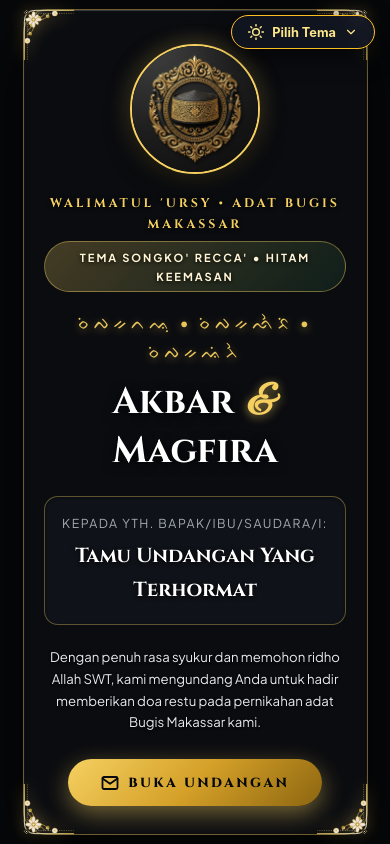
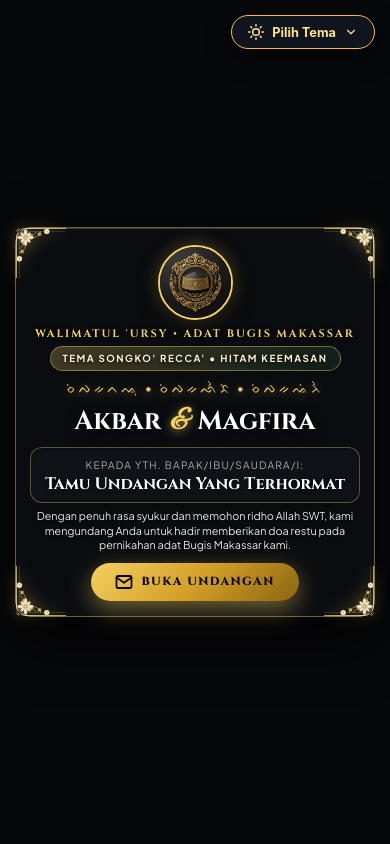
Before and after one commit to alwimz/undangan-digital-ByAlif, a plain HTML site: page recca.html in a window 390 px wide. Shown: the top 844 px of the page. Drawn offline with Linux system fonts and the light colour scheme.

Commit message:
fix(recca): optimize mobile opening cover layout and elevate open button

```diff
--- a/css/recca.css
+++ b/css/recca.css
@@ -312,12 +312,16 @@ body.lock-scroll {
   inset: 0;
   width: 100%;
   height: 100%;
+  min-height: 100vh;
+  min-height: 100dvh;
   display: flex;
   align-items: center;
   justify-content: center;
   background-color: var(--bg-deep);
   z-index: 9999;
-  padding: 1.5rem;
+  padding: clamp(0.75rem, 2.5vh, 1.5rem) 1rem;
+  box-sizing: border-box;
+  overflow-y: auto;
   transition: opacity 0.9s cubic-bezier(0.77, 0, 0.175, 1), transform 0.9s cubic-bezier(0.77, 0, 0.175, 1), visibility 0.9s;
 }
 
@@ -329,38 +333,44 @@ body.lock-scroll {
 }
 
 .cover-card {
+  position: relative;
   width: 100%;
-  max-width: 470px;
-  background: rgba(12, 14, 18, 0.85);
+  max-width: 440px;
+  max-height: 94dvh;
+  background: rgba(12, 14, 18, 0.88);
   border: 1px solid var(--gold-border);
-  border-radius: 24px;
-  padding: 2.75rem 2rem 2.25rem;
+  border-radius: 20px;
+  padding: clamp(1.25rem, 2.8vh, 1.9rem) clamp(1rem, 3.5vw, 1.6rem) clamp(1.1rem, 2.5vh, 1.65rem);
   text-align: center;
-  position: relative;
-  box-shadow: 0 24px 70px rgba(0, 0, 0, 0.85), inset 0 1px 1px rgba(255, 255, 255, 0.2);
+  box-shadow: 0 20px 60px rgba(0, 0, 0, 0.85), inset 0 1px 1px rgba(255, 255, 255, 0.2);
   backdrop-filter: blur(16px);
   -webkit-backdrop-filter: blur(16px);
+  display: flex;
+  flex-direction: column;
+  justify-content: center;
+  align-items: center;
+  box-sizing: border-box;
 }
 
 .cover-crest {
-  width: 130px;
-  height: 130px;
+  width: clamp(75px, 14vh, 100px);
+  height: clamp(75px, 14vh, 100px);
   object-fit: cover;
   border-radius: 50%;
-  margin: 0 auto 1.35rem;
+  margin: 0 auto 0.45rem;
   display: block;
   border: 2px solid var(--gold-prada);
-  box-shadow: 0 8px 24px rgba(0, 0, 0, 0.65), 0 0 22px var(--gold-glow);
+  box-shadow: 0 6px 20px rgba(0, 0, 0, 0.65), 0 0 18px var(--gold-glow);
 }
 
 .cover-subheading {
   font-family: var(--font-royal);
-  font-size: 0.82rem;
-  letter-spacing: 3px;
+  font-size: 0.72rem;
+  letter-spacing: 2px;
   text-transform: uppercase;
   color: var(--gold-prada);
   font-weight: 700;
-  margin-bottom: 0.35rem;
+  margin-bottom: 0.15rem;
   text-shadow: 0 1px 4px rgba(0, 0, 0, 0.95);
 }
 
@@ -368,75 +378,80 @@ body.lock-scroll {
   display: inline-block;
   background: linear-gradient(135deg, rgba(245, 208, 97, 0.25) 0%, rgba(22, 59, 44, 0.4) 100%);
   border: 1px solid var(--gold-border);
-  padding: 0.35rem 1.1rem;
+  padding: 0.2rem 0.8rem;
   border-radius: 30px;
-  font-size: 0.74rem;
-  letter-spacing: 2px;
+  font-size: 0.65rem;
+  letter-spacing: 1.5px;
   color: var(--gold-light);
   text-transform: uppercase;
   font-weight: 700;
-  margin-bottom: 0.75rem;
+  margin-bottom: 0.3rem;
   text-shadow: 0 1px 4px rgba(0, 0, 0, 0.95);
 }
 
 .lontara-script {
-  font-size: 1.15rem;
+  font-size: 0.9rem;
   color: var(--gold-prada);
-  letter-spacing: 3.5px;
-  margin: 0.35rem 0 0.8rem;
+  letter-spacing: 2.5px;
+  margin: 0.1rem 0 0.4rem;
   opacity: 0.95;
   text-shadow: 0 2px 8px rgba(245, 208, 97, 0.5);
 }
 
 .cover-title {
   font-family: var(--font-serif);
-  font-size: 2.45rem;
+  font-size: clamp(1.75rem, 5vw, 2.15rem);
   color: var(--text-main);
   font-weight: 700;
-  line-height: 1.2;
-  margin-bottom: 1.5rem;
+  line-height: 1.15;
+  margin-bottom: 0.45rem;
   text-shadow: 0 2px 12px rgba(0, 0, 0, 0.95);
 }
 
 .cover-ampersand {
   font-family: var(--font-script);
-  font-size: 2.8rem;
+  font-size: clamp(1.9rem, 5.5vw, 2.3rem);
   color: var(--gold-prada);
   vertical-align: middle;
-  margin: 0 0.3rem;
+  margin: 0 0.2rem;
   text-shadow: 0 2px 10px rgba(245, 208, 97, 0.6);
 }
 
 .guest-card {
   background: rgba(18, 22, 28, 0.75);
   border: 1px solid rgba(245, 208, 97, 0.35);
-  border-radius: 14px;
-  padding: 1.1rem 1rem;
-  margin-bottom: 1.4rem;
+  border-radius: 12px;
+  padding: 0.6rem 0.9rem;
+  margin: 0.25rem auto 0.45rem;
+  width: 100%;
+  max-width: 360px;
   box-shadow: inset 0 1px 3px rgba(0, 0, 0, 0.4);
+  box-sizing: border-box;
 }
 
 .guest-label {
-  font-size: 0.82rem;
+  font-size: 0.68rem;
   color: var(--text-muted);
-  letter-spacing: 1.5px;
+  letter-spacing: 1.2px;
   text-transform: uppercase;
-  margin-bottom: 0.3rem;
+  margin-bottom: 0.12rem;
 }
 
 .guest-name {
   font-family: var(--font-serif);
-  font-size: 1.35rem;
+  font-size: clamp(1.1rem, 3.8vw, 1.25rem);
   color: var(--text-main);
   font-weight: 700;
+  line-height: 1.2;
   text-shadow: 0 1px 4px rgba(0, 0, 0, 0.9);
 }
 
 .cover-invitation-text {
-  font-size: 0.88rem;
+  font-size: 0.74rem;
   color: var(--text-body);
-  line-height: 1.65;
-  margin-bottom: 1.75rem;
+  line-height: 1.45;
+  margin-bottom: 0.75rem;
+  max-width: 380px;
   text-shadow: 0 1px 3px rgba(0, 0, 0, 0.9);
 }
 
@@ -444,24 +459,24 @@ body.lock-scroll {
   display: inline-flex;
   align-items: center;
   justify-content: center;
-  gap: 0.65rem;
+  gap: 0.55rem;
   background: linear-gradient(135deg, #F5D061 0%, #D4A028 50%, #8C6510 100%);
   color: #07080A;
   border: none;
-  padding: 0.95rem 2.2rem;
+  padding: 0.72rem 1.85rem;
   border-radius: 40px;
   font-family: var(--font-royal);
-  font-size: 0.88rem;
+  font-size: 0.82rem;
   font-weight: 800;
-  letter-spacing: 2.5px;
+  letter-spacing: 1.5px;
   text-transform: uppercase;
   cursor: pointer;
   box-shadow: 0 8px 24px rgba(245, 208, 97, 0.45);
-  transition: var(--transition);
+  transition: all 0.3s cubic-bezier(0.2, 0.8, 0.2, 1);
 }
 
 .btn-open-invitation:hover {
-  transform: translateY(-3px) scale(1.02);
+  transform: translateY(-2px) scale(1.02);
   box-shadow: 0 12px 30px rgba(245, 208, 97, 0.65);
 }
 
@@ -1408,7 +1423,30 @@ body.lock-scroll {
     padding: 1.8rem 1.35rem;
   }
   .cover-card {
-    padding: 2.25rem 1.35rem 1.85rem;
+    padding: 1.15rem 0.95rem 1rem;
+    border-radius: 18px;
+  }
+  .cover-crest {
+    width: 75px;
+    height: 75px;
+    margin-bottom: 0.35rem;
+  }
+  .cover-title {
+    font-size: 1.75rem;
+    margin-bottom: 0.35rem;
+  }
+  .guest-card {
+    padding: 0.5rem 0.8rem;
+    margin-bottom: 0.4rem;
+  }
+  .cover-invitation-text {
+    font-size: 0.72rem;
+    line-height: 1.35;
+    margin-bottom: 0.65rem;
+  }
+  .btn-open-invitation {
+    padding: 0.68rem 1.6rem;
+    font-size: 0.78rem;
   }
   .countdown-box {
     gap: 0.5rem;
--- a/recca.html
+++ b/recca.html
@@ -12,7 +12,7 @@
   <link href="https://fonts.googleapis.com/css2?family=Cinzel:wght@500;600;700;800;900&family=Great+Vibes&family=Plus+Jakarta+Sans:ital,wght@0,400;0,500;0,600;0,700;1,400;1,600&family=Amiri:ital,wght@0,400;0,700;1,400&display=swap" rel="stylesheet">
 
   <!-- Stylesheets -->
-  <link rel="stylesheet" href="css/recca.css?v=6">
+  <link rel="stylesheet" href="css/recca.css?v=7">
   <link rel="stylesheet" href="css/switcher.css">
   <script src="js/switcher.js" defer></script>
 </head>
```
